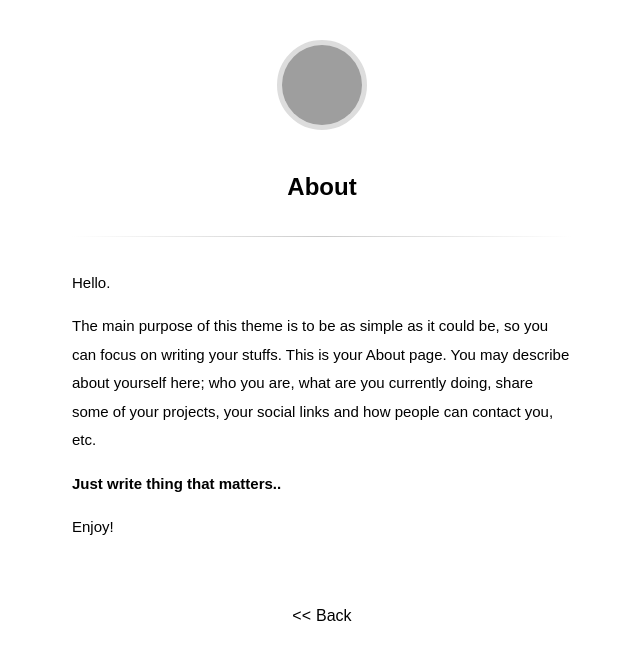
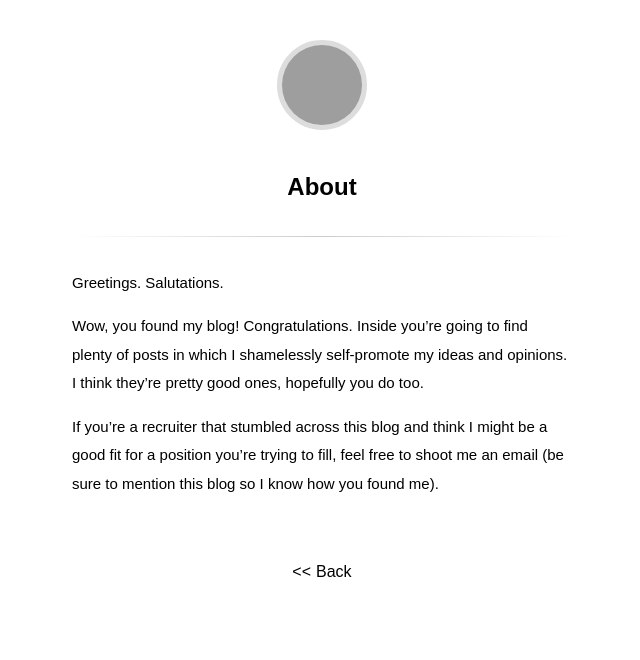
Before and after one commit to heiswayi/the-plain, a Jekyll site: the page built from about.md, in a window 1280 px wide, cut to the strip 0-660 px from the top of the page. Shown: the whole strip, without its empty margins (318-958 px from the left). Built offline with Jekyll 4.4.1, drawn with Linux system fonts in a browser that asks for light colours; some web fonts are replaced; grey boxes are pictures that could not be loaded.

Commit message:
Updated Gravatar and About Me page

```diff
--- a/_config.yml
+++ b/_config.yml
@@ -7,7 +7,7 @@ google_analytics:   UA-85394727-1 # Put your Google Analytics code
 # Author Info
 author_name:        "Seth Kingry"
 author_email:       sjkingry@gmail.com
-author_gravatar:    c44406b151d88a19c21bab24cc2412b
+author_gravatar:    2a25a2f06a6c31a3c3f68b7a20eadb58
 twitter_username:   skingry
 
 # Site Settings
--- a/about.md
+++ b/about.md
@@ -3,10 +3,8 @@ layout: page
 title: About
 ---
 
-Hello.
+Greetings. Salutations.
 
-The main purpose of this theme is to be as simple as it could be, so you can focus on writing your stuffs. This is your About page. You may describe about yourself here; who you are, what are you currently doing, share some of your projects, your social links and how people can contact you, etc.
+Wow, you found my blog! Congratulations. Inside you're going to find plenty of posts in which I shamelessly self-promote my ideas and opinions.  I think they're pretty good ones, hopefully you do too.
 
-**Just write thing that matters..**
-
-Enjoy!
+If you're a recruiter that stumbled across this blog and think I might be a good fit for a position you're trying to fill, feel free to shoot me an email (be sure to mention this blog so I know how you found me).
```
